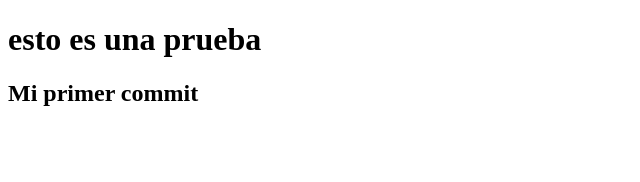
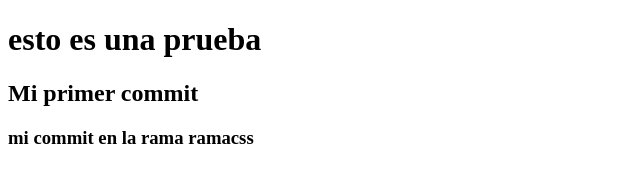
Before and after one commit to Eaguiwa/new-proyect, a plain HTML site: page index.html in a window 1280 px wide. Shown: the whole page, without its empty margins (0-640 px from the left). Drawn offline with Linux system fonts and the light colour scheme.

Commit message:
mi primer commit en la ramacss

```diff
--- a/index.html
+++ b/index.html
@@ -7,6 +7,7 @@
 </head>
 <h1>esto es una prueba</h1>
 <h2>Mi primer commit</h2>
+<h3>mi commit en la rama ramacss</h3>
 <body>
 
 </body>
```
